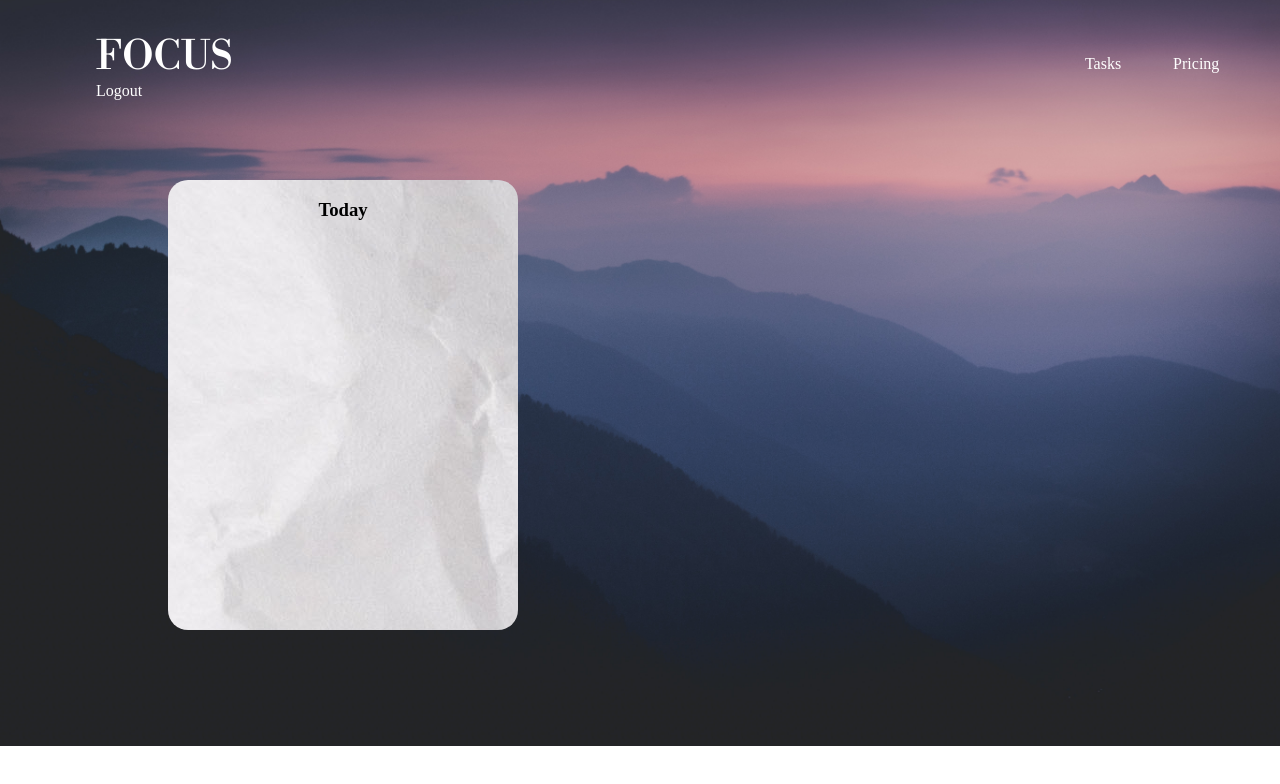
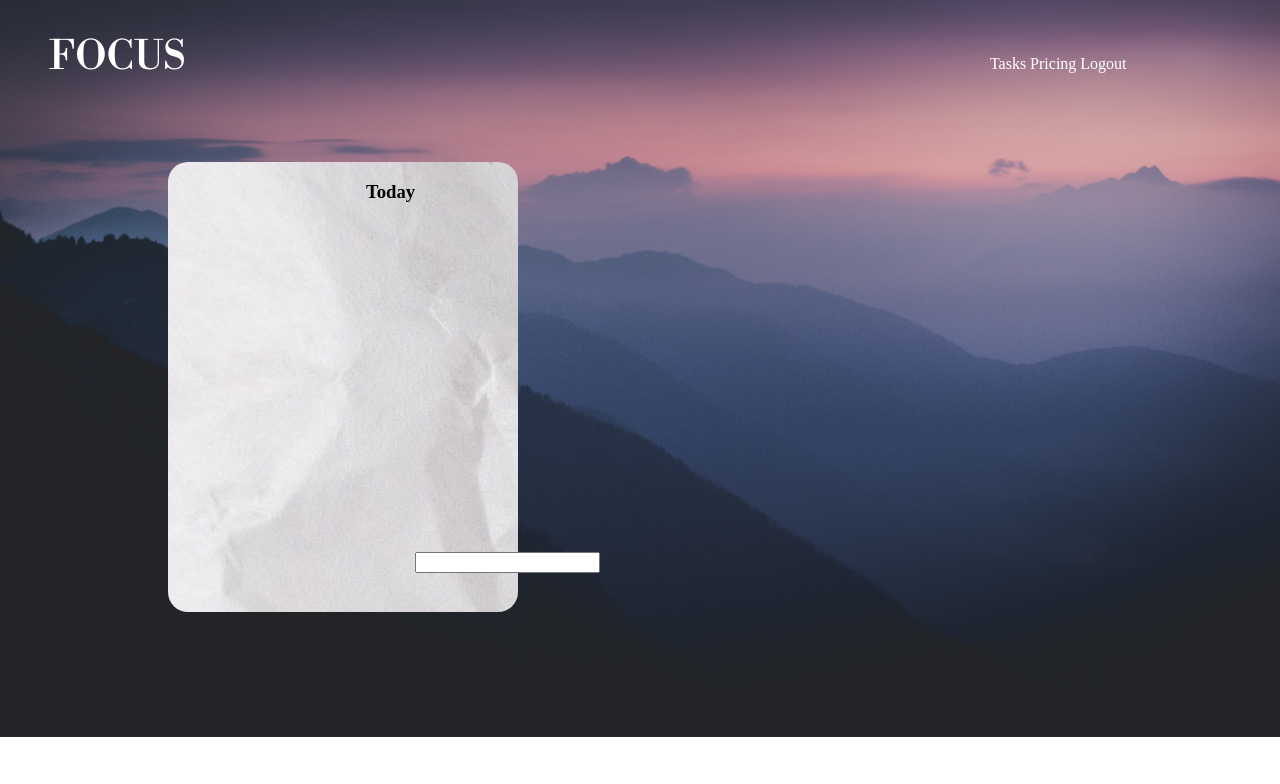
Before and after one commit to bitmonk/FocusTodo, a plain HTML site: page index.html in a window 1280 px wide. Drawn offline with nearby package versions, Linux system fonts and the light colour scheme.

Commit message:
initiaal Commit

```diff
--- a/index.html
+++ b/index.html
@@ -17,6 +17,11 @@
 
     <div id="task-wrapper">
         <h3 id="day">Today</h3>
+        <div id="inputField">
+            <input id="inputTask" type="text">
+
+        </div>
+
     </div>
 
 
--- a/style.css
+++ b/style.css
@@ -10,18 +10,21 @@ body {
 #navbar {
     margin-top: 2rem;
 }
-ul li{
+
+#title{
     display: inline;
+    padding-left: 1px;
     list-style-type: none;
-    color: #ffffff;
-    padding-left: 3rem;
-}
-#title{
     padding-right: 50rem;
     font-size: 40px;
     font-family: 'Libre Bodoni';
+    color: white;
 }
 
+li{
+    display:inline;
+    text-align: right;
+}
 li a{
     text-decoration: none;
     color: #FFFFFF;
@@ -42,8 +45,15 @@ li a{
 }
 
 #day{
+    display: flex;
+    justify-content: center;
+    text-align: center;
+    height: 100px;
     color: rgb(0, 0, 0);
+    margin-left: 280px;
+
 }
-#inputTask{
-    height: 2rem;
+#inputTask {
+    display: block;
+    margin-top: 390px;
 }
```
